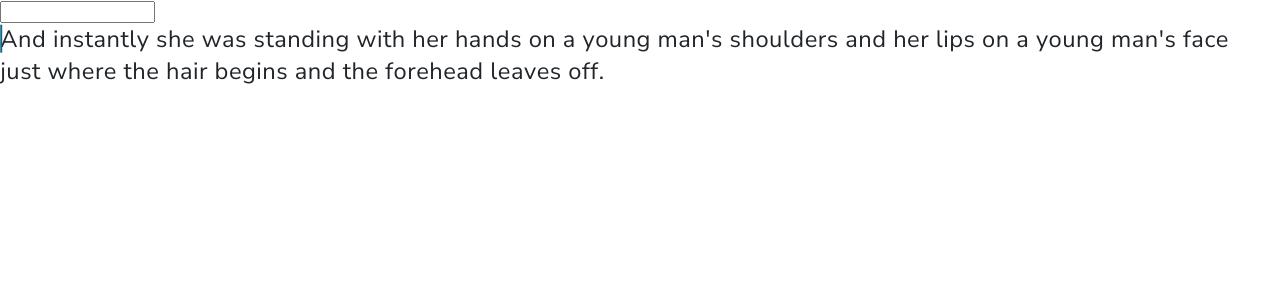
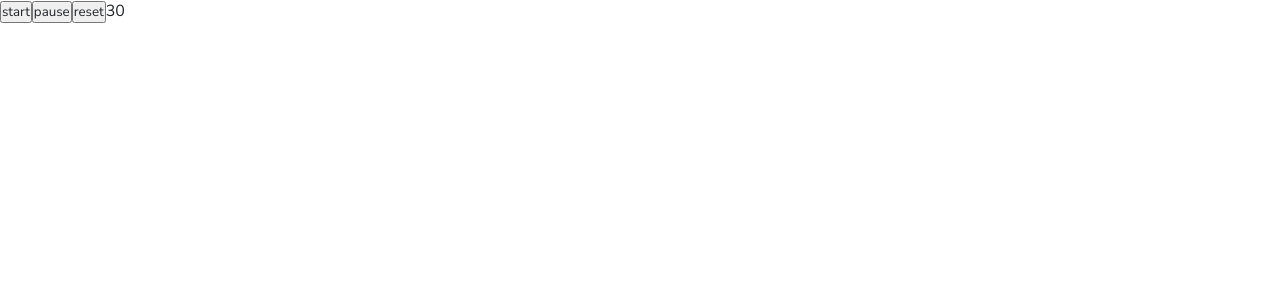
Before and after one commit to the-dmar/customtypingpractice.com, a Next.js app: page / in a window 1280 px wide. Shown: the top 300 px of the page. Built offline with nearby package versions, Linux system fonts and the light colour scheme.

Commit message:
Add useTimer hook

```diff
--- /dev/null
+++ b/hooks/useTimer.ts
@@ -0,0 +1,37 @@
+import { useState, useRef, useEffect, useCallback } from "react"
+
+type TimerDirection = "backward" | "forward"
+
+const useTimer = (startingTime: number, direction: TimerDirection) => {
+  const timerIdRef = useRef<NodeJS.Timer | null>(null)
+  const [timer, setTimer] = useState(startingTime)
+
+  const start = useCallback(() => {
+    if (timerIdRef.current) return
+    timerIdRef.current = setInterval(
+      () =>
+        setTimer(timer => {
+          if (direction === "forward") return timer + 1
+          else return timer - 1
+        }),
+      1000
+    )
+  }, [startingTime, direction])
+
+  const pause = useCallback(() => {
+    timerIdRef.current && clearInterval(timerIdRef.current)
+    timerIdRef.current = null
+  }, [])
+
+  const reset = useCallback(() => {
+    setTimer(startingTime)
+  }, [startingTime])
+
+  useEffect(() => {
+    return () => clearInterval(timerIdRef.current!)
+  }, [])
+
+  return [timer, start, pause, reset] as const
+}
+
+export default useTimer
--- a/pages/index.tsx
+++ b/pages/index.tsx
@@ -1,14 +1,20 @@
 import Text from "../components/Text"
+import useTimer from "../hooks/useTimer"
 import useTypingContext from "../hooks/useTypingContext"
 import useGuidedText from "../hooks/useTypingText"
 
 export default function Home() {
-  const { text, newText, input, handleInput } = useTypingContext()
+  // const { text, newText, input, handleInput } = useTypingContext()
+  const [timer, start, pause, reset] = useTimer(30, "backward")
 
   return (
     <>
-      <input value={input} onChange={e => handleInput(e.target.value)} />
-      <Text />
+      <button onClick={start}>start</button>
+      <button onClick={pause}>pause</button>
+      <button onClick={reset}>reset</button>
+      {timer}
+      {/* <input value={input} onChange={e => handleInput(e.target.value)} />
+      <Text /> */}
     </>
   )
 }
```
